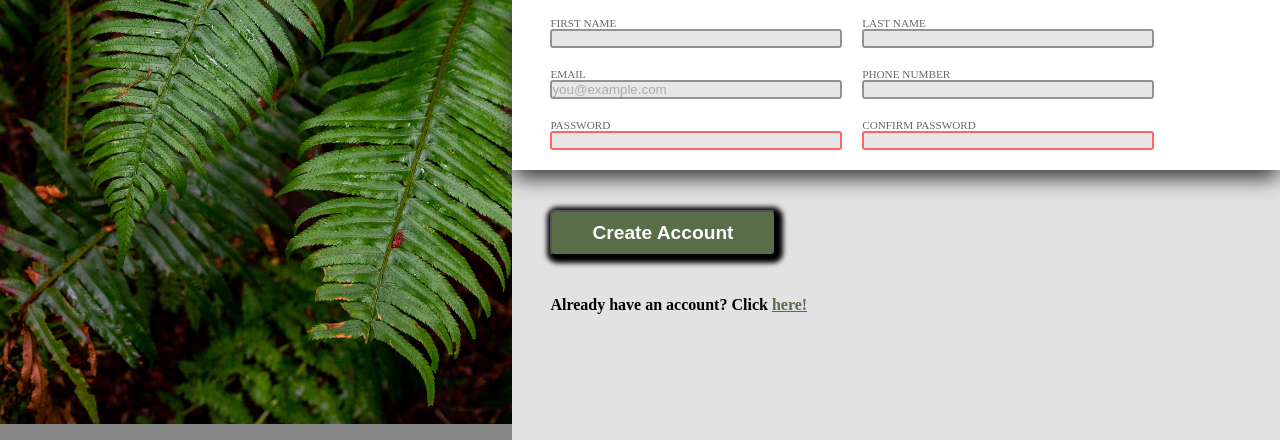
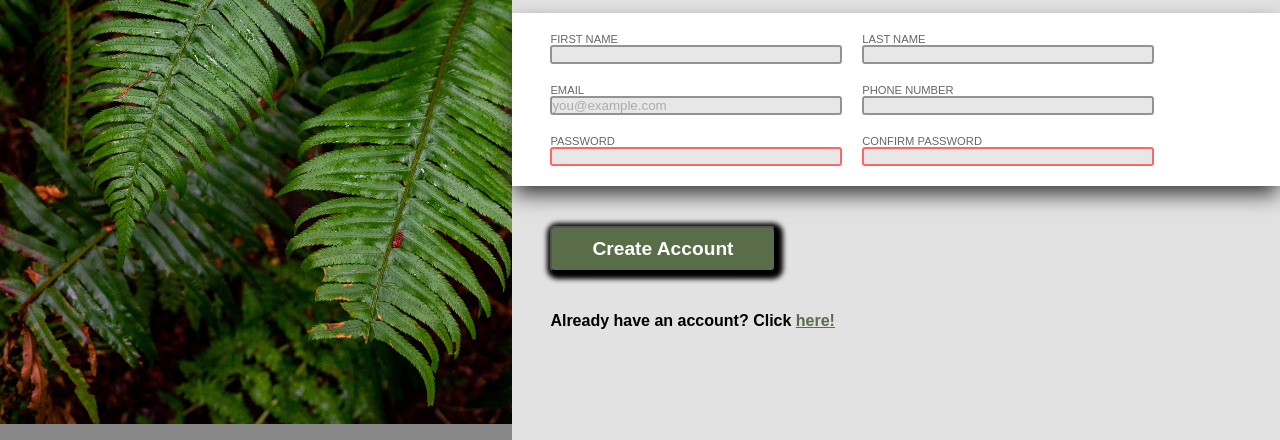
Before and after one commit to MikkoK189/signup-form, a plain HTML site: page index.html in a window 1280 px wide. Shown: the part 360-800 px from the top of the page. Drawn offline with Linux system fonts and the light colour scheme.

Commit message:
Changed the default font.

```diff
--- a/style.css
+++ b/style.css
@@ -3,7 +3,10 @@
   src: url(media/Norse-Bold.otf);
 }
 
+@import url("https://fonts.googleapis.com/css2?family=Rubik&display=swap");
+
 * {
+  font-family: "Rubik", sans-serif;
   margin: 0px;
   padding: 0px;
   box-sizing: border-box;
```
